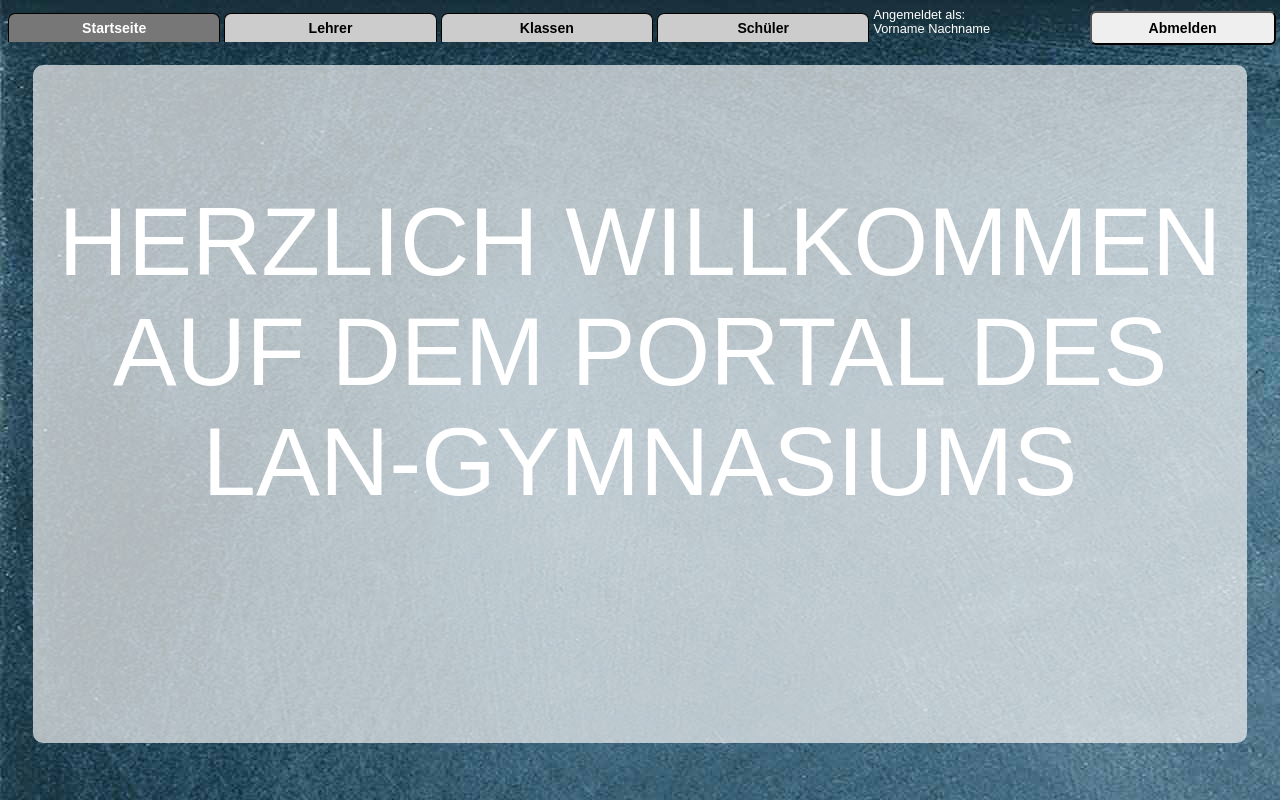
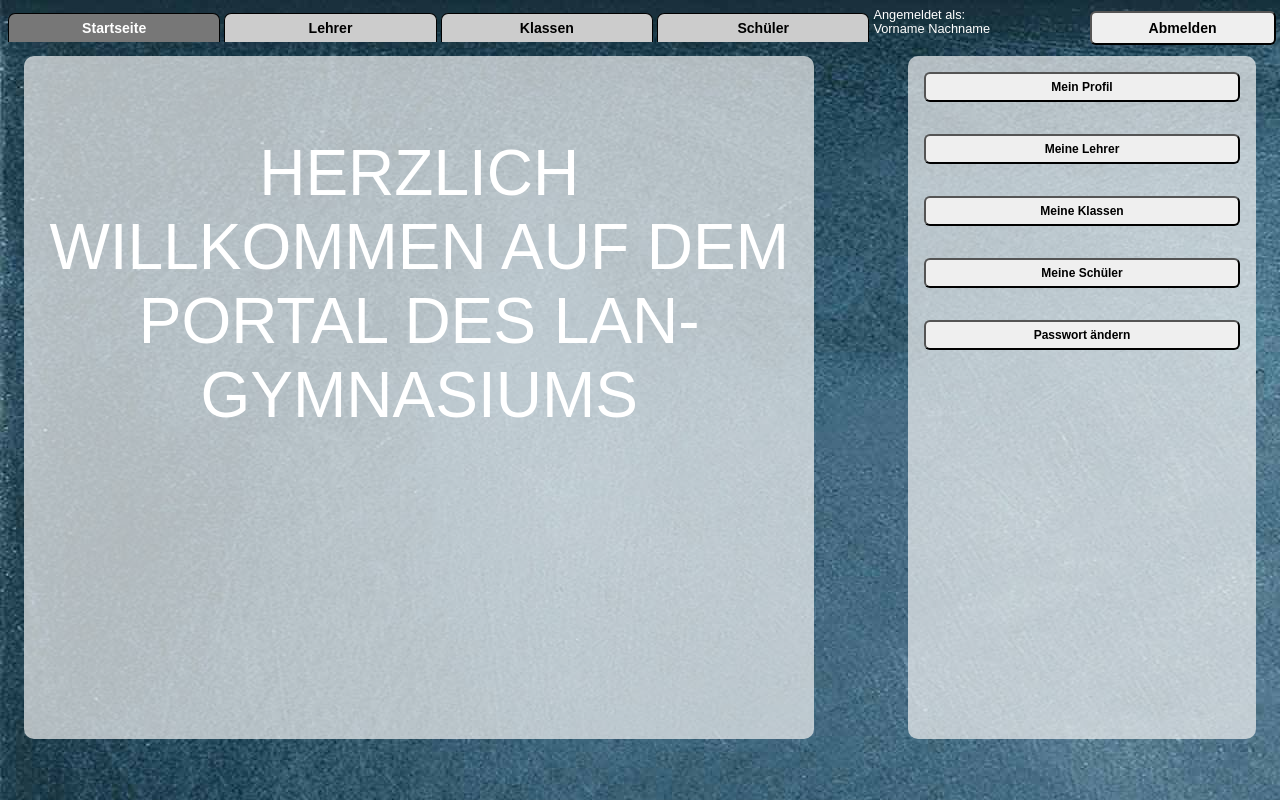
Before and after one commit to Abuturku/LAN-Gymnasium, a plain HTML site: page startseite.html in a window 1280 px wide. Drawn offline with Linux system fonts and the light colour scheme.

Commit message:
Anpassungen Startseite
- myLan-Leiste bei Startseite hinzugefügt
- CSS angepasst
-> TODO: Buttons brauchbar machen

- Passwort ändern Seite eröffent
-> TODO Felder brauchbar machen

```diff
--- a/main.css
+++ b/main.css
@@ -1,7 +1,7 @@
-/*PINK*/
+/*PINK
 div{
 	border:solid pink 0px;
-}
+}*/
 
 /*Allgemeinstes Layout*/
 body{
@@ -110,18 +110,41 @@ button#abmelden{
 
 /*Startseite*/
 div#startseite{
-	margin-top: 2%;
-	margin-left: 2%;
-	margin-right: 2%;
-	padding: 2%;
-	height: 80%;
-	width: 92%;
+	margin: 1em;
+	margin-right: 0;
+	padding: 1em;
+	width: 60%;
+	height: 83%;
 	background: rgba(242, 242, 242, 0.7);
 	border-radius: 10px;
 	text-align: center;
+	float:left;
+	display: inline-block;
 }
 #startseite p{
-	font: 6em arial,geneva,helvetica,sans-serif;
+	font: 4em arial,geneva,helvetica,sans-serif;
+	vertical-align: middle;
+}
+div#myLAN{
+    display: inline-block;
+	padding: 1em;
+    float: right;
+    width: 25%;
+	height: 83%;
+    margin: 1em;
+	margin-left: 0;
+	background: rgba(242, 242, 242, 0.7);
+	border-radius: 10px;
+}
+
+form#myLANbutton{
+	display: inline-block;
+    width: 100%;
+	margin-bottom: 2em;
+}
+
+form#myLANbutton input{
+	width:100%;
 }
 
 /*Allgemeines Layout der Tabellen*/
@@ -203,7 +226,6 @@ input#fileUpload{
 div#name , div#klasseninfo{
     display: inline-block;
 	float:right;
-    clear: left;
     width: 35%;
     margin-top: 1em;
 	margin-right: 13%;
--- a/startseite.html
+++ b/startseite.html
@@ -33,6 +33,23 @@
 		<div id="startseite">
 			<p>HERZLICH WILLKOMMEN AUF DEM PORTAL DES LAN-GYMNASIUMS</p>
 		</div>
+		<div id="myLAN">
+			<form id="myLANbutton">
+				<input type="button" value="Mein Profil" onclick="meinProfilStartseite()" />
+			</form>
+			<form id="myLANbutton">
+				<input type="button" value="Meine Lehrer" onclick="meineLehrerStartseite()" />
+			</form>
+			<form id="myLANbutton">
+				<input type="button" value="Meine Klassen" onclick="meineKlassenStartseite()" />
+			</form>
+			<form id="myLANbutton">
+				<input type="button" value="Meine Schüler" onclick="meineSchuelerStartseite()" />
+			</form>
+			<form id="myLANbutton">
+				<input type="button" value="Passwort ändern" onclick="Passwort ändern()" />
+			</form>
+		</div>
 
     </body>
 </html>
```
Also changed, not shown: pw_aendern.html (added, +26 -0 lines).
